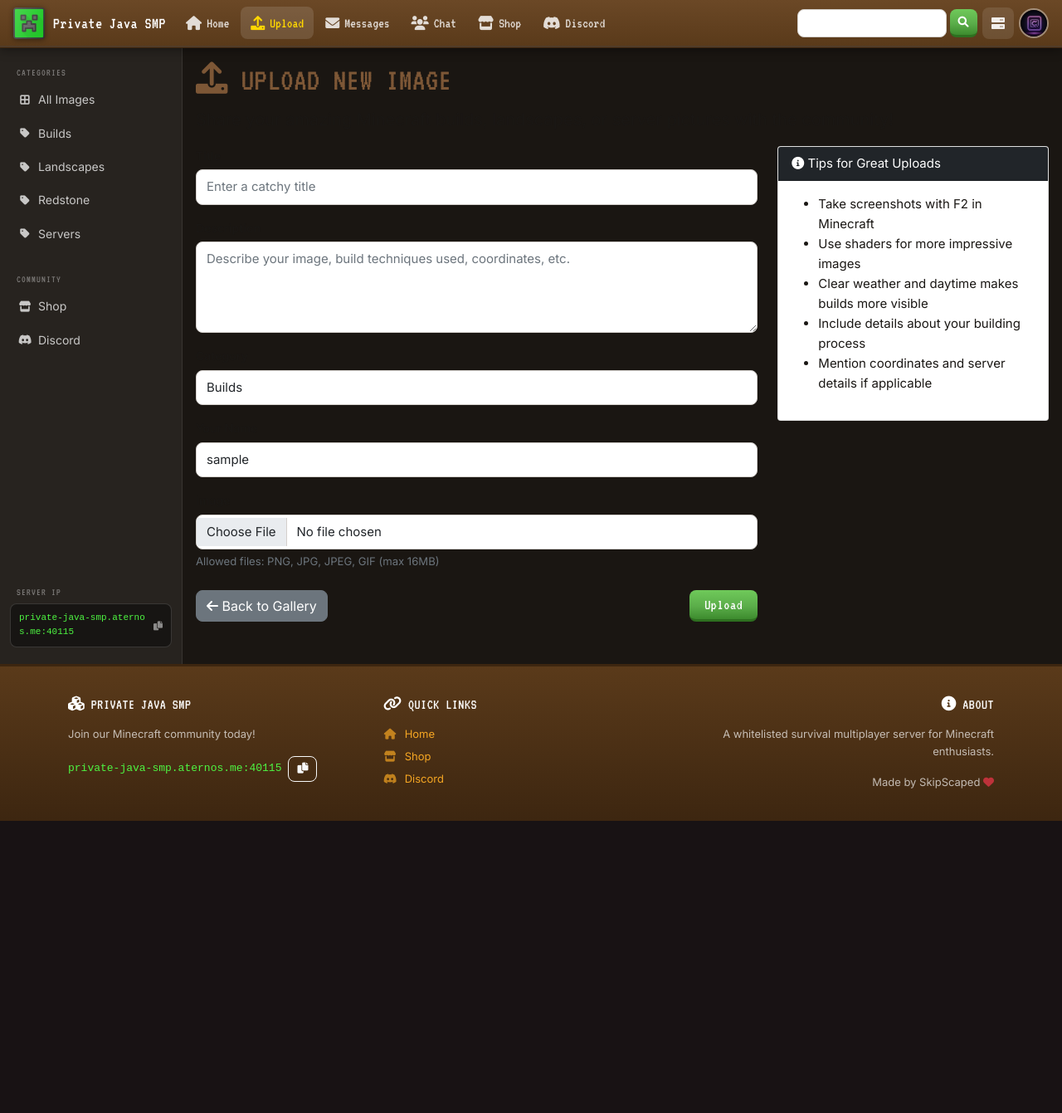
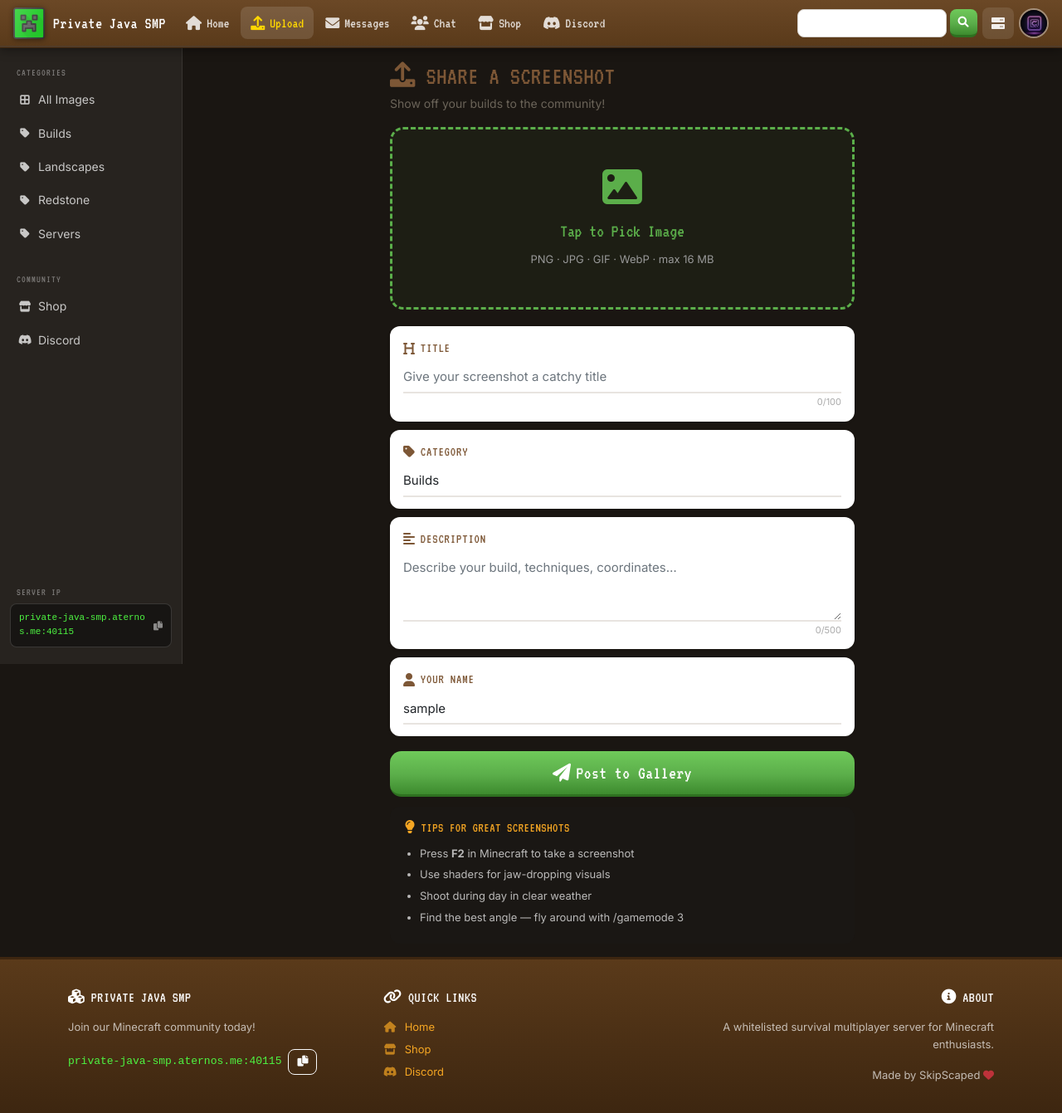
Before and after one commit to SkipScaped/overdirve-company-system, a Flask app: page /upload in a window 1280 px wide. Shown: the whole page at 83% size. Before the commit the page ends 989 px from the top, so only its background shows below. Run offline with Flask 3, Linux system fonts and the light colour scheme; the visitor is signed in with stand-in values (Sample User, id 1); data comes from the database, SQL or seed files in the repository; data that the repository does not hold is empty; some libraries are stand-ins or nearby versions.

Commit message:
Published your App
Replit-Commit-Author: Deployment
Replit-Commit-Session-Id: 6b8a0a1c-fdc8-4adc-8833-3251c7a7d2fe
Replit-Commit-Checkpoint-Type: full_checkpoint
Replit-Commit-Event-Id: f2e840ed-34dc-4f57-a580-798e761407ba
Replit-Commit-Screenshot-Url: https://storage.googleapis.com/screenshot-production-us-central1/7ded1561-2281-44e6-b2dc-83ac9a865525/6b8a0a1c-fdc8-4adc-8833-3251c7a7d2fe/DaihE0T
Replit-Commit-Deployment-Build-Id: 94d01728-4033-4e6a-8b12-d8823e35d66c
Replit-Helium-Checkpoint-Created: true

```diff
--- a/app.py
+++ b/app.py
@@ -727,8 +727,12 @@ def serve_image(image_id):
                         headers={'Cache-Control': 'public, max-age=31536000'})
     if img.filepath:
         static_path = img.filepath.lstrip('/').replace('static/', '', 1)
-        return redirect(url_for('static', filename=static_path))
-    abort(404)
+        disk_path = os.path.join(os.path.dirname(os.path.abspath(__file__)), 'static', *static_path.split('/'))
+        if os.path.exists(disk_path):
+            return redirect(url_for('static', filename=static_path))
+    # Serve pixel-art placeholder when file is gone
+    placeholder = b'<svg xmlns="http://www.w3.org/2000/svg" width="400" height="250"><rect width="400" height="250" fill="#1a1714"/><rect x="155" y="75" width="90" height="70" fill="#2a2a2a"/><rect x="170" y="90" width="18" height="18" fill="#3d2610"/><rect x="212" y="90" width="18" height="18" fill="#3d2610"/><rect x="170" y="118" width="60" height="8" fill="#3d2610"/><text x="200" y="190" text-anchor="middle" font-family="monospace" font-size="13" fill="#4a4a4a">No Image Available</text></svg>'
+    return Response(placeholder, mimetype='image/svg+xml', headers={'Cache-Control': 'public, max-age=3600'})
 
 
 @app.route('/profile-pic/<user_id>')
--- a/static/js/react/gallery.jsx
+++ b/static/js/react/gallery.jsx
@@ -1,69 +1,52 @@
-// Gallery Component using React Virtual DOM
+// Gallery Component
+const PLACEHOLDER_SRC = '/static/images/placeholder.svg';
+
 class GalleryItem extends React.Component {
   constructor(props) {
     super(props);
-    this.state = {
-      isHovered: false
-    };
-  }
-
-  handleMouseEnter = () => {
-    this.setState({ isHovered: true });
-  }
-
-  handleMouseLeave = () => {
-    this.setState({ isHovered: false });
+    this.state = { hovered: false };
   }
 
   render() {
     const { image } = this.props;
-    const { isHovered } = this.state;
-
-    const itemStyle = {
-      transform: isHovered ? 'translateY(-5px)' : 'translateY(0)',
-      boxShadow: isHovered ? '0 10px 20px rgba(0,0,0,0.2)' : '0 5px 15px rgba(0,0,0,0.2)',
-      borderColor: isHovered ? '#5bae4a' : '#828282',
-      transition: 'all 0.3s ease'
-    };
-
-    const imageStyle = {
-      filter: isHovered ? 'brightness(1.1)' : 'brightness(1)',
-      transition: 'all 0.3s ease'
-    };
-
+    const { hovered } = this.state;
     return (
       <div
         className="gallery-item"
-        style={itemStyle}
-        onMouseEnter={this.handleMouseEnter}
-        onMouseLeave={this.handleMouseLeave}
+        style={{ transform: hovered ? 'translateY(-5px)' : 'none', transition: 'transform .2s' }}
+        onMouseEnter={() => this.setState({ hovered: true })}
+        onMouseLeave={() => this.setState({ hovered: false })}
       >
-        <a href={`/image/${image.id}`} data-toggle="lightbox" data-title={image.title}>
+        <a href={`/image/${image.id}`} style={{ textDecoration: 'none', display: 'block' }}>
+          <div className="img-wrap position-relative">
             <img
               src={image.filepath}
               alt={image.title}
-            className="img-fluid"
-            style={imageStyle}
+              onError={(e) => {
+                if (e.target.src !== PLACEHOLDER_SRC) e.target.src = PLACEHOLDER_SRC;
+              }}
             />
+            <span className="gallery-item-category">{image.category}</span>
+            <div className="img-overlay">
+              <span><i className="fas fa-eye"></i> View</span>
+            </div>
+          </div>
         </a>
         <div className="gallery-item-caption">
-          <div className="gallery-item-category">{image.category}</div>
-          <h3 className="gallery-item-title">{image.title}</h3>
+          <div className="gallery-item-title">{image.title}</div>
           <div className="gallery-item-uploader">
-            <i className="fas fa-user"></i> {' '}
-            {image.user_id ? (
-              <a href={`/user/${image.user_id}`}>{image.uploader}</a>
-            ) : (
-              image.uploader
-            )}
+            <i className="fas fa-user"></i>{' '}
+            {image.user_id
+              ? <a href={`/user/${image.user_id}`} style={{ color: 'inherit' }}>{image.uploader}</a>
+              : image.uploader}
           </div>
           <p className="gallery-item-description">
-            {image.description.length > 100
-              ? `${image.description.substring(0, 100)}...`
+            {image.description.length > 80
+              ? image.description.substring(0, 80) + '…'
               : image.description}
           </p>
           <a href={`/image/${image.id}`} className="btn btn-sm btn-minecraft">
-            <i className="fas fa-eye"></i> View Details
+            <i className="fas fa-eye"></i> View
           </a>
         </div>
       </div>
@@ -74,55 +57,47 @@ class GalleryItem extends React.Component {
 class GalleryGrid extends React.Component {
   constructor(props) {
     super(props);
-    this.state = {
-      images: [],
-      loading: true,
-      error: null
-    };
+    this.state = { images: [], loading: true, error: null };
   }
 
   componentDidMount() {
-    // Use the images passed from the data attribute or fetch from API
-    const galleryContainer = document.getElementById('react-gallery');
-    if (galleryContainer) {
+    const el = document.getElementById('react-gallery');
+    if (el) {
       try {
-        const imagesData = JSON.parse(galleryContainer.getAttribute('data-images'));
-        this.setState({
-          images: imagesData,
-          loading: false
-        });
-      } catch (error) {
-        console.error('Error parsing gallery data:', error);
-        this.setState({
-          error: 'Failed to load images',
-          loading: false
-        });
+        const data = JSON.parse(el.getAttribute('data-images') || '[]');
+        this.setState({ images: data, loading: false });
+      } catch (e) {
+        this.setState({ error: 'Could not load images.', loading: false });
       }
     }
   }
 
   render() {
     const { images, loading, error } = this.state;
-
-    if (loading) {
-      return <div className="text-center p-5"><i className="fas fa-spinner fa-spin fa-3x"></i></div>;
-    }
-
-    if (error) {
-      return <div className="alert alert-danger">{error}</div>;
-    }
-
-    if (images.length === 0) {
-      return (
-        <div className="alert alert-warning">
-          <i className="fas fa-exclamation-triangle"></i> No images have been uploaded yet. Be the first to share your Minecraft creations!
+    if (loading) return (
+      <div className="text-center py-5" style={{ color: '#5bae4a' }}>
+        <i className="fas fa-spinner fa-spin fa-2x"></i>
+        <p style={{ fontFamily: 'VT323, monospace', fontSize: '22px', marginTop: '10px' }}>Loading…</p>
       </div>
     );
-    }
-
+    if (error) return <div className="alert alert-danger">{error}</div>;
+    if (images.length === 0) return (
+      <div style={{
+        textAlign: 'center', padding: '48px 24px',
+        background: '#fff', borderRadius: '12px',
+        boxShadow: '0 4px 16px rgba(0,0,0,.1)'
+      }}>
+        <i className="fas fa-images" style={{ fontSize: '3rem', color: '#ccc', display: 'block', marginBottom: '12px' }}></i>
+        <p style={{ fontFamily: 'VT323, monospace', fontSize: '24px', color: '#7d5736' }}>No Images Yet!</p>
+        <p style={{ color: '#888', fontSize: '14px' }}>Be the first to share your Minecraft screenshots.</p>
+        <a href="/upload" className="btn btn-minecraft" style={{ marginTop: '8px' }}>
+          <i className="fas fa-upload"></i> Upload First Image
+        </a>
+      </div>
+    );
     return (
-      <div className="row row-cols-1 row-cols-md-2 row-cols-lg-3 g-4">
-        {images.map((image) => (
+      <div className="row row-cols-2 row-cols-md-2 row-cols-lg-3 g-3">
+        {images.map(image => (
           <div className="col" key={image.id}>
             <GalleryItem image={image} />
           </div>
@@ -132,10 +107,7 @@ class GalleryGrid extends React.Component {
   }
 }
 
-// Initialize React components when DOM is loaded
-document.addEventListener('DOMContentLoaded', function() {
-  const galleryContainer = document.getElementById('react-gallery');
-  if (galleryContainer) {
-    ReactDOM.render(<GalleryGrid />, galleryContainer);
-  }
+document.addEventListener('DOMContentLoaded', function () {
+  const el = document.getElementById('react-gallery');
+  if (el) ReactDOM.render(<GalleryGrid />, el);
 });
--- a/templates/upload.html
+++ b/templates/upload.html
@@ -1,127 +1,289 @@
 {% extends 'base.html' %}
+{% block title %}Upload — Private Java SMP{% endblock %}
 
-{% block title %}Upload New Image - Private Java SMP Gallery{% endblock %}
+{% block extra_css %}
+<style>
+.upload-wrap { max-width: 560px; margin: 0 auto; }
+
+/* Drop zone */
+.drop-zone {
+    border: 3px dashed #5bae4a;
+    border-radius: 16px;
+    background: rgba(91,174,74,.06);
+    min-height: 220px;
+    display: flex;
+    flex-direction: column;
+    align-items: center;
+    justify-content: center;
+    cursor: pointer;
+    transition: background .2s, border-color .2s;
+    position: relative;
+    overflow: hidden;
+    margin-bottom: 20px;
+}
+.drop-zone.drag-over {
+    background: rgba(91,174,74,.15);
+    border-color: #3d8b2e;
+}
+.drop-zone.has-image { border-style: solid; }
+.drop-zone-placeholder {
+    text-align: center;
+    padding: 24px;
+    pointer-events: none;
+}
+.drop-zone-placeholder i {
+    font-size: 3rem;
+    color: #5bae4a;
+    display: block;
+    margin-bottom: 12px;
+}
+.drop-zone-placeholder p {
+    font-family: 'VT323', monospace;
+    font-size: 22px;
+    color: #5bae4a;
+    margin: 0 0 4px;
+}
+.drop-zone-placeholder small {
+    color: #999;
+    font-size: 13px;
+}
+#previewImg {
+    width: 100%;
+    height: 100%;
+    object-fit: cover;
+    display: none;
+    border-radius: 13px;
+}
+.remove-preview {
+    position: absolute;
+    top: 10px; right: 10px;
+    background: rgba(0,0,0,.6);
+    color: #fff;
+    border: none;
+    border-radius: 50%;
+    width: 32px; height: 32px;
+    cursor: pointer;
+    display: none;
+    align-items: center;
+    justify-content: center;
+    font-size: 14px;
+    z-index: 2;
+}
+.drop-zone.has-image .remove-preview { display: flex; }
+.drop-zone.has-image .drop-zone-placeholder { display: none; }
+
+/* Field cards */
+.upload-field {
+    background: #fff;
+    border-radius: 12px;
+    padding: 14px 16px;
+    margin-bottom: 10px;
+    box-shadow: 0 1px 4px rgba(0,0,0,.08);
+}
+.upload-field-label {
+    font-family: 'VT323', monospace;
+    font-size: 16px;
+    color: #7d5736;
+    text-transform: uppercase;
+    letter-spacing: .8px;
+    margin-bottom: 5px;
+    display: flex;
+    align-items: center;
+    gap: 6px;
+}
+.upload-field .form-control,
+.upload-field .form-select {
+    border: none;
+    border-bottom: 2px solid #e8e4e0;
+    border-radius: 0;
+    padding: 6px 0;
+    background: transparent;
+    font-size: 15px;
+}
+.upload-field .form-control:focus,
+.upload-field .form-select:focus {
+    box-shadow: none;
+    border-bottom-color: #5bae4a;
+    background: transparent;
+}
+.upload-field textarea.form-control { min-height: 70px; }
+
+.char-count { font-size: 11px; color: #aaa; text-align: right; margin-top: 2px; }
+
+.submit-btn {
+    width: 100%;
+    padding: 15px;
+    font-size: 22px;
+    border-radius: 14px !important;
+    justify-content: center;
+    margin-top: 8px;
+}
+.tips-card {
+    background: #1a1714;
+    border-radius: 12px;
+    padding: 16px 18px;
+    margin-top: 12px;
+}
+.tips-card h5 {
+    color: #f5a623;
+    font-size: 1rem;
+    margin-bottom: 10px;
+}
+.tips-card ul { padding-left: 18px; margin: 0; }
+.tips-card li { color: rgba(255,255,255,.7); font-size: 13px; margin-bottom: 5px; }
+</style>
+{% endblock %}
 
 {% block content %}
-    <h1><i class="fas fa-upload"></i> Upload New Image</h1>
+<div class="upload-wrap">
+    <h2 class="mb-1"><i class="fas fa-upload"></i> Share a Screenshot</h2>
+    <p class="mb-3" style="color:var(--text-muted);font-size:14px;">Show off your builds to the community!</p>
 
-    <p class="lead">Share your amazing Minecraft builds, landscapes, or server pictures with the community!</p>
-
-    <div class="row">
-        <div class="col-lg-8">
-            <form method="POST" enctype="multipart/form-data">
+    <form method="POST" enctype="multipart/form-data" id="uploadForm">
         {{ form.csrf_token }}
 
-                <div class="mb-3">
-                    <label for="title" class="form-label">{{ form.title.label }}</label>
-                    {{ form.title(class="form-control", placeholder="Enter a catchy title") }}
-                    {% if form.title.errors %}
-                        <div class="alert alert-danger mt-2">
-                            {% for error in form.title.errors %}
-                                {{ error }}
+        <!-- Image Drop Zone -->
+        <div class="drop-zone" id="dropZone" onclick="triggerPicker()">
+            <div class="drop-zone-placeholder">
+                <i class="fas fa-image"></i>
+                <p>Tap to Pick Image</p>
+                <small>PNG · JPG · GIF · WebP · max 16 MB</small>
+            </div>
+            <img id="previewImg" alt="Preview">
+            <button type="button" class="remove-preview" id="removeBtn" onclick="removeImage(event)">
+                <i class="fas fa-times"></i>
+            </button>
+        </div>
+        <input type="file" id="imageInput" name="{{ form.image.name }}"
+               accept="image/png,image/jpeg,image/gif,image/webp" style="display:none;" required>
+        {% if form.image.errors %}
+            {% for e in form.image.errors %}
+            <div class="text-danger small mb-2 px-1">{{ e }}</div>
             {% endfor %}
-                        </div>
         {% endif %}
+
+        <!-- Title -->
+        <div class="upload-field">
+            <div class="upload-field-label"><i class="fas fa-heading"></i> Title</div>
+            {{ form.title(class="form-control", placeholder="Give your screenshot a catchy title",
+                          id="titleInput", maxlength=100) }}
+            {% for e in form.title.errors %}<div class="text-danger small">{{ e }}</div>{% endfor %}
+            <div class="char-count"><span id="titleCount">0</span>/100</div>
         </div>
 
-                <div class="mb-3">
-                    <label for="description" class="form-label">{{ form.description.label }}</label>
-                    {{ form.description(class="form-control", rows="4", placeholder="Describe your image, build techniques used, coordinates, etc.") }}
-                    {% if form.description.errors %}
-                        <div class="alert alert-danger mt-2">
-                            {% for error in form.description.errors %}
-                                {{ error }}
-                            {% endfor %}
-                        </div>
-                    {% endif %}
+        <!-- Category -->
+        <div class="upload-field">
+            <div class="upload-field-label"><i class="fas fa-tag"></i> Category</div>
+            {{ form.category(class="form-select") }}
+            {% for e in form.category.errors %}<div class="text-danger small">{{ e }}</div>{% endfor %}
         </div>
 
-                <div class="mb-3">
-                    <label for="category" class="form-label">{{ form.category.label }}</label>
-                    {{ form.category(class="form-control") }}
-                    {% if form.category.errors %}
-                        <div class="alert alert-danger mt-2">
-                            {% for error in form.category.errors %}
-                                {{ error }}
-                            {% endfor %}
-                        </div>
-                    {% endif %}
+        <!-- Description -->
+        <div class="upload-field">
+            <div class="upload-field-label"><i class="fas fa-align-left"></i> Description</div>
+            {{ form.description(class="form-control", placeholder="Describe your build, techniques, coordinates…",
+                                id="descInput", rows=3, maxlength=500) }}
+            {% for e in form.description.errors %}<div class="text-danger small">{{ e }}</div>{% endfor %}
+            <div class="char-count"><span id="descCount">0</span>/500</div>
         </div>
 
-                <div class="mb-3">
-                    <label for="uploader" class="form-label">{{ form.uploader.label }}</label>
-                    {{ form.uploader(class="form-control", placeholder="Your Minecraft username or real name") }}
-                    {% if form.uploader.errors %}
-                        <div class="alert alert-danger mt-2">
-                            {% for error in form.uploader.errors %}
-                                {{ error }}
-                            {% endfor %}
-                        </div>
-                    {% endif %}
+        <!-- Uploader name -->
+        <div class="upload-field">
+            <div class="upload-field-label"><i class="fas fa-user"></i> Your Name</div>
+            {{ form.uploader(class="form-control",
+                             placeholder="Minecraft username or display name",
+                             value=current_user.username if current_user.is_authenticated else '') }}
+            {% for e in form.uploader.errors %}<div class="text-danger small">{{ e }}</div>{% endfor %}
         </div>
 
-                <div class="mb-3">
-                    <label for="image" class="form-label">{{ form.image.label }}</label>
-                    {{ form.image(class="form-control") }}
-                    {% if form.image.errors %}
-                        <div class="alert alert-danger mt-2">
-                            {% for error in form.image.errors %}
-                                {{ error }}
-                            {% endfor %}
-                        </div>
-                    {% endif %}
-                    <div class="form-text">Allowed files: PNG, JPG, JPEG, GIF (max 16MB)</div>
-                    <img id="imagePreview" alt="Image Preview" class="mt-3">
-                </div>
+        <button type="submit" class="btn btn-minecraft submit-btn" id="submitBtn">
+            <i class="fas fa-paper-plane"></i> Post to Gallery
+        </button>
+    </form>
 
-                <div class="d-grid gap-2 d-md-flex justify-content-md-between mt-4">
-                    <a href="{{ url_for('index') }}" class="btn btn-secondary">
-                        <i class="fas fa-arrow-left"></i> Back to Gallery
-                    </a>
-                    {{ form.submit(class="btn btn-minecraft") }}
-                </div>
-            </form>
-        </div>
-
-        <div class="col-lg-4">
-            <div class="card mb-4">
-                <div class="card-header bg-dark text-white">
-                    <i class="fas fa-info-circle"></i> Tips for Great Uploads
-                </div>
-                <div class="card-body">
+    <!-- Tips -->
+    <div class="tips-card">
+        <h5><i class="fas fa-lightbulb"></i> Tips for Great Screenshots</h5>
         <ul>
-                        <li>Take screenshots with F2 in Minecraft</li>
-                        <li>Use shaders for more impressive images</li>
-                        <li>Clear weather and daytime makes builds more visible</li>
-                        <li>Include details about your building process</li>
-                        <li>Mention coordinates and server details if applicable</li>
+            <li>Press <strong>F2</strong> in Minecraft to take a screenshot</li>
+            <li>Use shaders for jaw-dropping visuals</li>
+            <li>Shoot during day in clear weather</li>
+            <li>Find the best angle — fly around with /gamemode 3</li>
         </ul>
-                </div>
-            </div>
     </div>
 </div>
 {% endblock %}
 
 {% block extra_js %}
 <script>
-    // Image preview functionality
-    document.addEventListener('DOMContentLoaded', function() {
-        const imageInput = document.getElementById('image');
-        const imagePreview = document.getElementById('imagePreview');
+const dropZone = document.getElementById('dropZone');
+const imageInput = document.getElementById('imageInput');
+const previewImg = document.getElementById('previewImg');
+
+function triggerPicker() {
+    if (!dropZone.classList.contains('has-image')) imageInput.click();
+}
+
+function showPreview(file) {
+    const reader = new FileReader();
+    reader.onload = e => {
+        previewImg.src = e.target.result;
+        previewImg.style.display = 'block';
+        dropZone.classList.add('has-image');
+        dropZone.style.minHeight = '260px';
+    };
+    reader.readAsDataURL(file);
+}
+
+function removeImage(e) {
+    e.stopPropagation();
+    previewImg.src = '';
+    previewImg.style.display = 'none';
+    dropZone.classList.remove('has-image');
+    dropZone.style.minHeight = '';
+    imageInput.value = '';
+}
 
 imageInput.addEventListener('change', function() {
-            const file = this.files[0];
-            if (file) {
-                const reader = new FileReader();
-
-                reader.addEventListener('load', function() {
-                    imagePreview.setAttribute('src', this.result);
-                    imagePreview.style.display = 'block';
+    if (this.files[0]) showPreview(this.files[0]);
 });
 
-                reader.readAsDataURL(file);
+// Drag & Drop
+dropZone.addEventListener('dragover', e => { e.preventDefault(); dropZone.classList.add('drag-over'); });
+dropZone.addEventListener('dragleave', () => dropZone.classList.remove('drag-over'));
+dropZone.addEventListener('drop', e => {
+    e.preventDefault();
+    dropZone.classList.remove('drag-over');
+    const file = e.dataTransfer.files[0];
+    if (file && file.type.startsWith('image/')) {
+        // Create a DataTransfer to set the input file
+        try {
+            const dt = new DataTransfer();
+            dt.items.add(file);
+            imageInput.files = dt.files;
+        } catch(err) {}
+        showPreview(file);
     }
 });
+
+// Char counters
+function charCounter(inputId, countId) {
+    const input = document.getElementById(inputId);
+    const count = document.getElementById(countId);
+    if (input && count) {
+        const update = () => count.textContent = input.value.length;
+        input.addEventListener('input', update);
+        update();
+    }
+}
+charCounter('titleInput', 'titleCount');
+charCounter('descInput', 'descCount');
+
+// Show loading on submit
+document.getElementById('uploadForm').addEventListener('submit', function() {
+    const btn = document.getElementById('submitBtn');
+    btn.innerHTML = '<i class="fas fa-spinner fa-spin"></i> Uploading…';
+    btn.disabled = true;
 });
 </script>
 {% endblock %}
```
Lines whose indentation alone changed are shown as unchanged.
